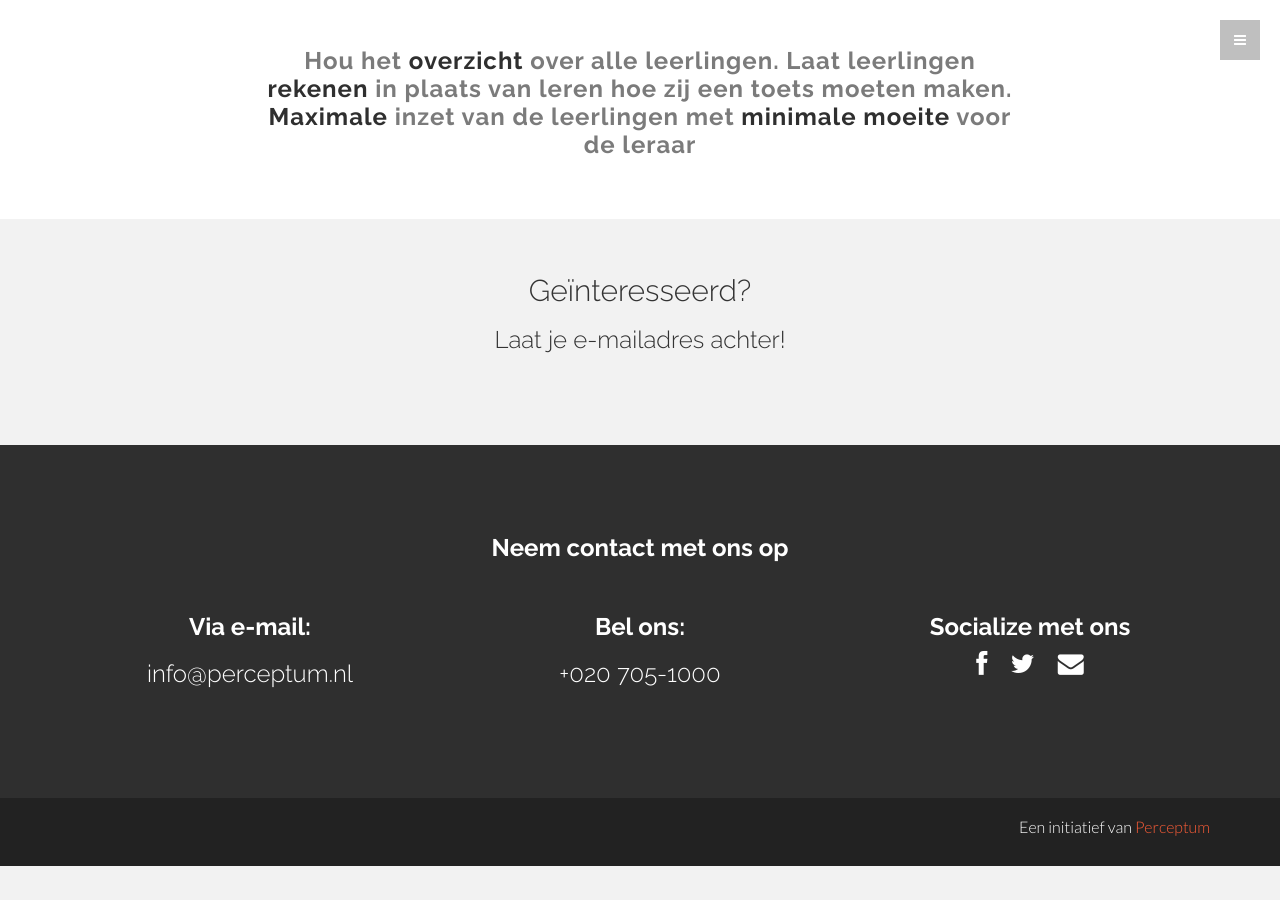
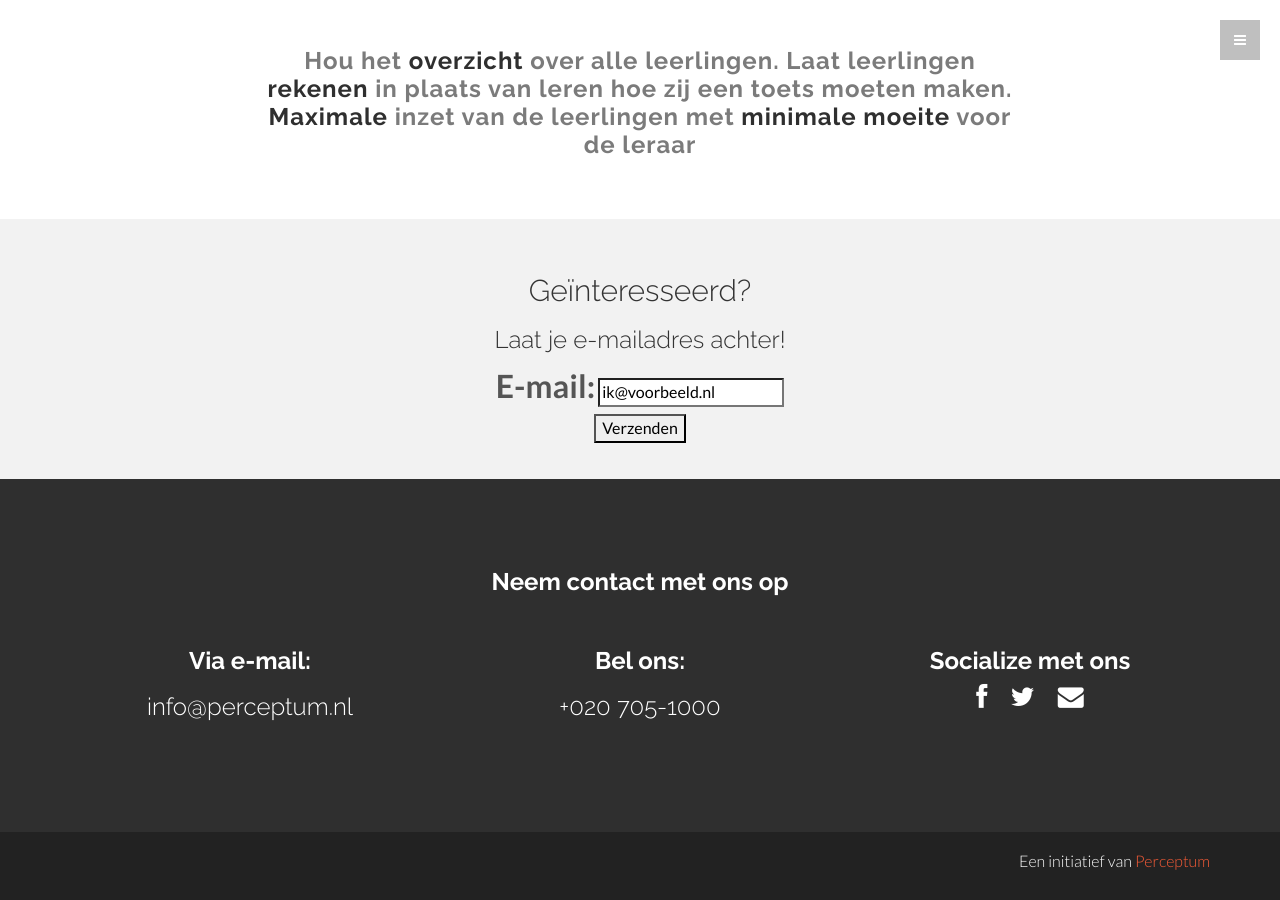
Before and after one commit to perceptum-github-transfer/verplichterekentoets, a Jekyll site: the page index.html, which Jekyll copies as it is, in a window 1280 px wide and 900 px high, scrolled down 3667 px. Built offline with Jekyll 4.4.1, drawn with Linux system fonts in a browser that asks for light colours; Markdown is read by kramdown in place of the engine named in the settings; before the commit the page ends 4533 px from its top, so only the background shows below that.

Commit message:
second form

```diff
--- a/index.html
+++ b/index.html
@@ -82,7 +82,7 @@
 				<br>
 				<br>
 				<br>
-								<div class="col-lg-6 col-lg-offset-3">
+				<div class="col-lg-6 col-lg-offset-3">
 
 				<script type="text/javascript">var submitted=false;</script>
 					<iframe name="hidden_iframe" id="hidden_iframe" style="display:none;" onload="if(submitted) {formSubmit();}"></iframe>
@@ -134,9 +134,9 @@
 	<div id="dg">
 	<div class="container">
 			<div class="row">
-			<div class=col-lig-1"></div>
-			<div class=col-lig-10"><h2>Perceptum en het Nederlands Mathematisch Instituut slaan de handen ineen<h2></div>
-			<div class=col-lig-1"></div>
+			<div class="col-lig-1"></div>
+			<div class="col-lig-10"><h2>Perceptum en het Nederlands Mathematisch Instituut slaan de handen ineen<h2></div>
+			<div class="col-lig-1"></div>
 			<div class="col-lg-1"></div>
 				<div class="col-lg-5 desc desc-a">
 					<h4><a href="http://www.perceptum.nl"><img src="assets/img/web-perceptum_logo_fc-1-300x77-1.png" class="img-responsive"></a></h4>
@@ -293,6 +293,36 @@
 				<h2>Geïnteresseerd?</h2>
 
 				<h3>Laat je e-mailadres achter!</h3>
+				<div class="col-lg-6 col-lg-offset-3">
+
+				<script type="text/javascript">var submitted=false;</script>
+					<iframe name="hidden_iframe" id="hidden_iframe" style="display:none;" onload="if(submitted) {formSubmit();}"></iframe>
+
+					<form action="https://docs.google.com/a/perceptum.nl/forms/d/1ENKFz4VZ5rfEDQX8bqqAL2LhXZihfMEEVjaRQvC6nt4/formResponse" method="post" target="hidden_iframe" onsubmit="submitted=true;">
+
+						<div class="ss-form-question errorbox-good">
+							<div dir="ltr" class="ss-item  ss-text">
+								<div class="ss-form-entry">
+									<label aria-hidden="true" class="ss-q-item-label" for="entry_749424840">
+										<div style="color:##7b7b7b; font-size:200%">E-mail:</div>
+										<div class="ss-q-help ss-secondary-text" dir="ltr"></div>
+									</label>
+									<input type="text" name="entry.749424840" value="ik@voorbeeld.nl" class="ss-q-short" id="entry_749424840" dir="auto" aria-label="E-mail  " title="">
+									<div class="error-message"></div>
+								</div>
+							</div>
+						</div>
+						<input type="hidden" name="draftResponse" value="[,,&quot;1991934352354804778&quot;]">
+						<input type="hidden" name="pageHistory" value="0">
+						<input type="hidden" name="fromEmail" value="false">
+						<input type="hidden" name="fbzx" value="1991934352354804778">
+						<div class="ss-item ss-navigate">
+							<span id='form1'><input type="submit" name="submit" value="Verzenden" id="submit" id="sendForm"></span>
+						</div>
+					</ol>
+				</form>
+
+				</div>
 				<br>
 				<br>
 				</div>
```
